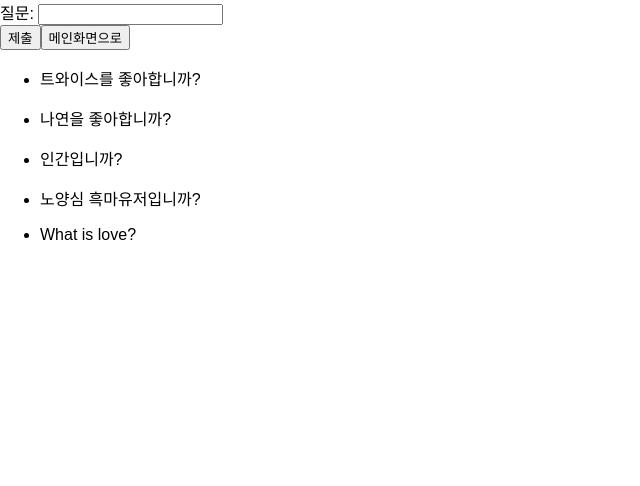
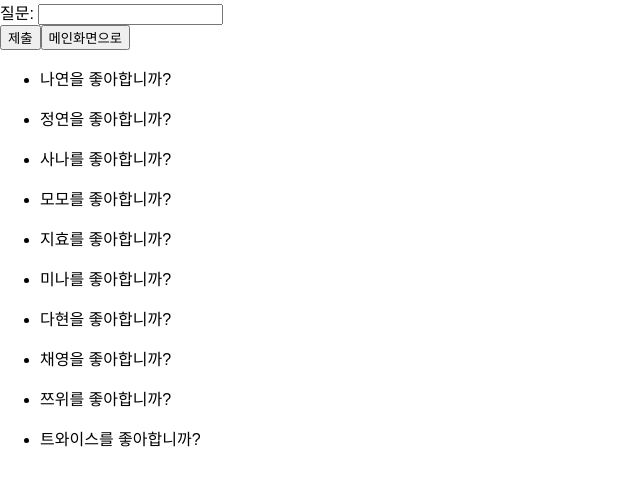
Before and after one commit to heech912/swipe-module, a React (Create React App) app: page /newcard in a window 1280 px wide. Shown: the top 486 px of the page, without its empty margins (0-640 px from the left). Built offline with nearby package versions, Linux system fonts and the light colour scheme.

Commit message:
before redirect

```diff
--- a/src/App.js
+++ b/src/App.js
@@ -11,13 +11,19 @@
   }
 }
 
-const initialDeck =[{id: 0, question: '트와이스를 좋아합니까?', logic: ''},
-{id: 1, question: '나연을 좋아합니까?', logic: ''},
-{id: 2, question: '인간입니까?', logic: ''},
-{id: 3, question: '노양심 흑마유저입니까?', logic: ''},
-{id: 4, question: 'What is love?', logic: ''},]
+const initialDeck =[{id: 0, question: '나연을 좋아합니까?', logic: ''},
+{id: 1, question: '정연을 좋아합니까?', logic: ''},
+{id: 2, question: '사나를 좋아합니까?', logic: ''},
+{id: 3, question: '모모를 좋아합니까?', logic: ''},
+{id: 4, question: '지효를 좋아합니까?', logic: ''},
+{id: 5, question: '미나를 좋아합니까?', logic: ''},
+{id: 6, question: '다현을 좋아합니까?', logic: ''},
+{id: 7, question: '채영을 좋아합니까?', logic: ''},
+{id: 8, question: '쯔위를 좋아합니까?', logic: ''},
+{id: 9, question: '트와이스를 좋아합니까?', logic: ''},]
 
-const testdis = [1, 0, '', 1, 0];
+const testdis = [0, 1, '', 1, 0, 1, '', '', 1, 0];
+const testdis2 = [0,0,0,0,0,0,0,0,0,0];
 
 class Deck extends Component{
   constructor(props){
@@ -25,7 +31,13 @@
     let initialcount = new Uint8Array(initialDeck.length);
     let initialdisplaystatus = new Array(initialDeck.length);
     let initialanswerstatus = new Array(initialDeck.length);
-    this.state = {card : initialDeck, displaystatus: testdis, answerstatus: initialanswerstatus, count : initialcount };
+    this.state = {
+      card : initialDeck,
+      displaystatus: testdis,
+      answerstatus: initialanswerstatus,
+      count : initialcount,
+      restart : 0
+    };
     this.registerNewCard=this.registerNewCard.bind(this);
     this.selectcard=this.selectcard.bind(this);
   }
@@ -98,26 +110,26 @@
     this.newnumber = this.newnumber.bind(this);
   }
 
+componentWillMount(){
+  this.newnumber(this.state.displaystatus, this.state.displaystatusid)
+}
+
   handleClick(){
     let num = this.state.number
     let length = this.props.cardprops.length
     if(num<length-1){
-      this.setState({number : num + 1})
+  this.newnumber(this.state.displaystatus, this.state.displaystatusid)
     }
-    else{
-      alert('참여해주셔서 감사합니다.')
-      this.setState({number : 0})
-
-    }
-this.newnumber(this.state.displaystatus, this.state.displaystatusid)
   }
 
+
+
   newnumber(displaystatus, displaystatusid){
-    for(let i= this.state.number; i<displaystatus.length; i++){
+    for(let i= 0; i<displaystatus.length; i++){
     if(displaystatus[i] === 1){
       let temp = [...displaystatus];
       temp[i] = 0;
-      this.setState({number : displaystatusid[i], displaystatus : temp});
+      this.setState({number  : displaystatusid[i], displaystatus : temp});
       break;
     }
     }
```
